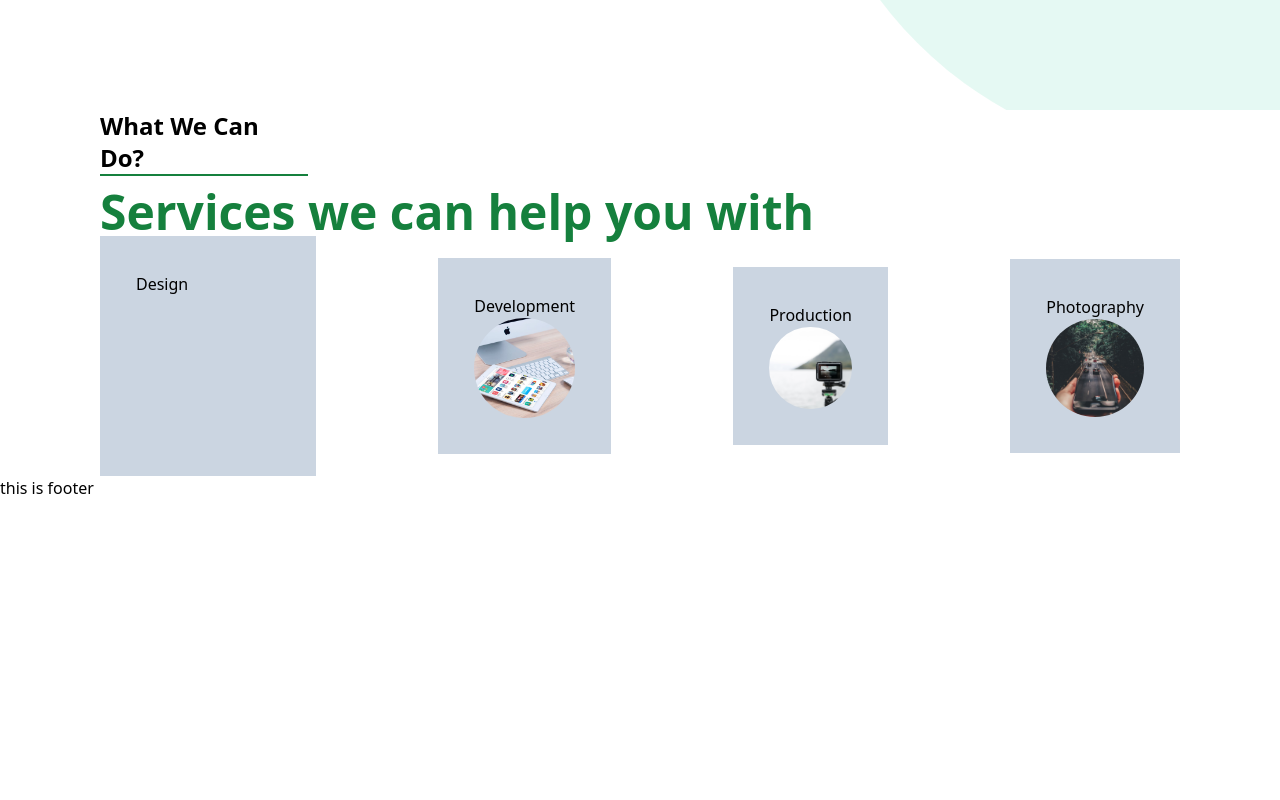
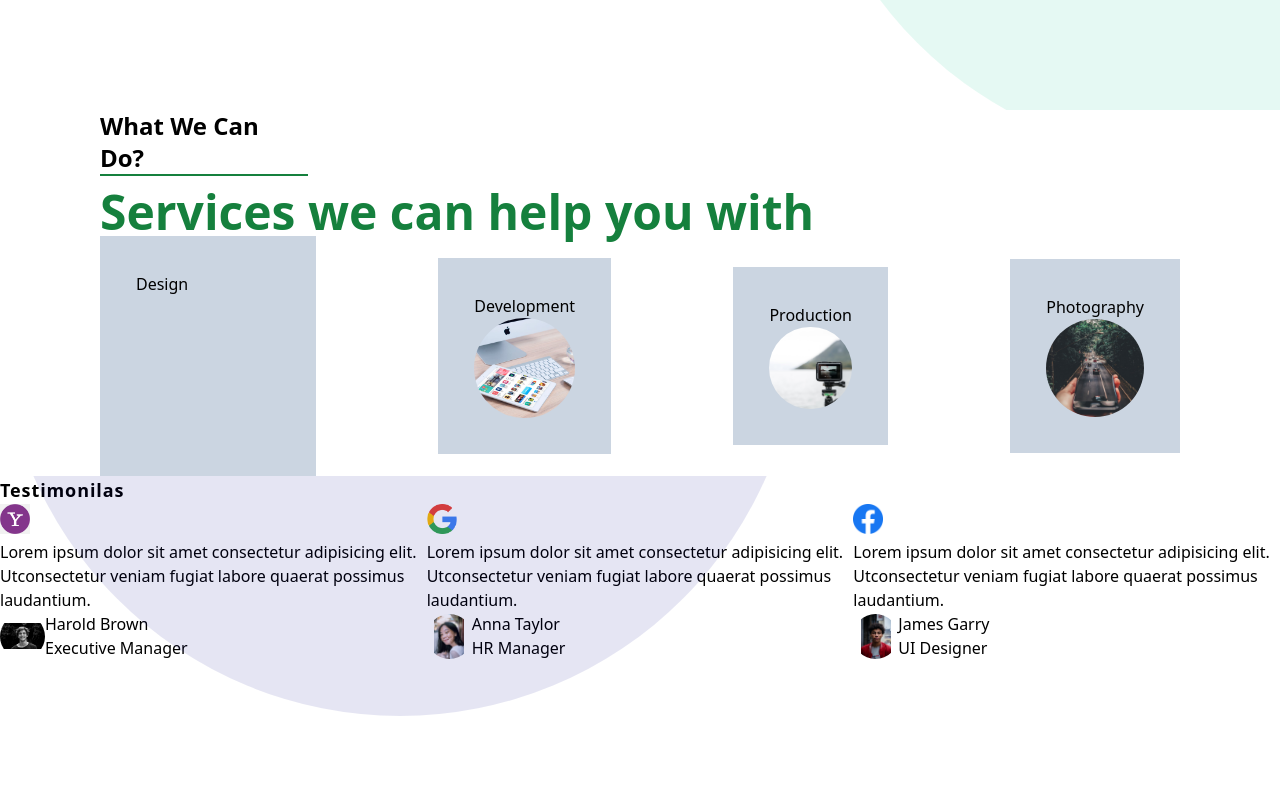
Before and after one commit to Shaghayegh-93/agancy-app, a Next.js app: page / in a window 1280 px wide. Shown: the part 690-1490 px from the top of the page. Before the commit the page ends 1190 px from the top, so only its background shows below. Built offline with nearby package versions, Linux system fonts and the light colour scheme; grey boxes are pictures that could not be loaded.

Commit message:
import Testimonial component

```diff
--- a/pages/index.js
+++ b/pages/index.js
@@ -1,9 +1,13 @@
 import Intro from "@/components/Intro";
 import Services from "@/components/Services";
+import Testimonials from "@/components/Testimonials";
 import Head from "next/head";
-import { data } from "./../data";
+import { data, users } from "./../data";
 
-export default function Home({ services }) {
+export default function Home({ services, usersItem }) {
+  // console.log("users:", users);
+  // console.log("services:", services);
+  console.log("usersItem:", usersItem);
   return (
     <div>
       <Head>
@@ -13,15 +17,20 @@ export default function Home({ services }) {
       </Head>
       <Intro />
       <Services services={services} />
+      <Testimonials usersItem={usersItem} />
     </div>
   );
 }
 
 export async function getStaticProps() {
   const services = data;
+  const usersItem = users;
+
+  console.log("usersItem:", usersItem);
   return {
     props: {
       services,
+      usersItem,
     },
   };
 }
```
